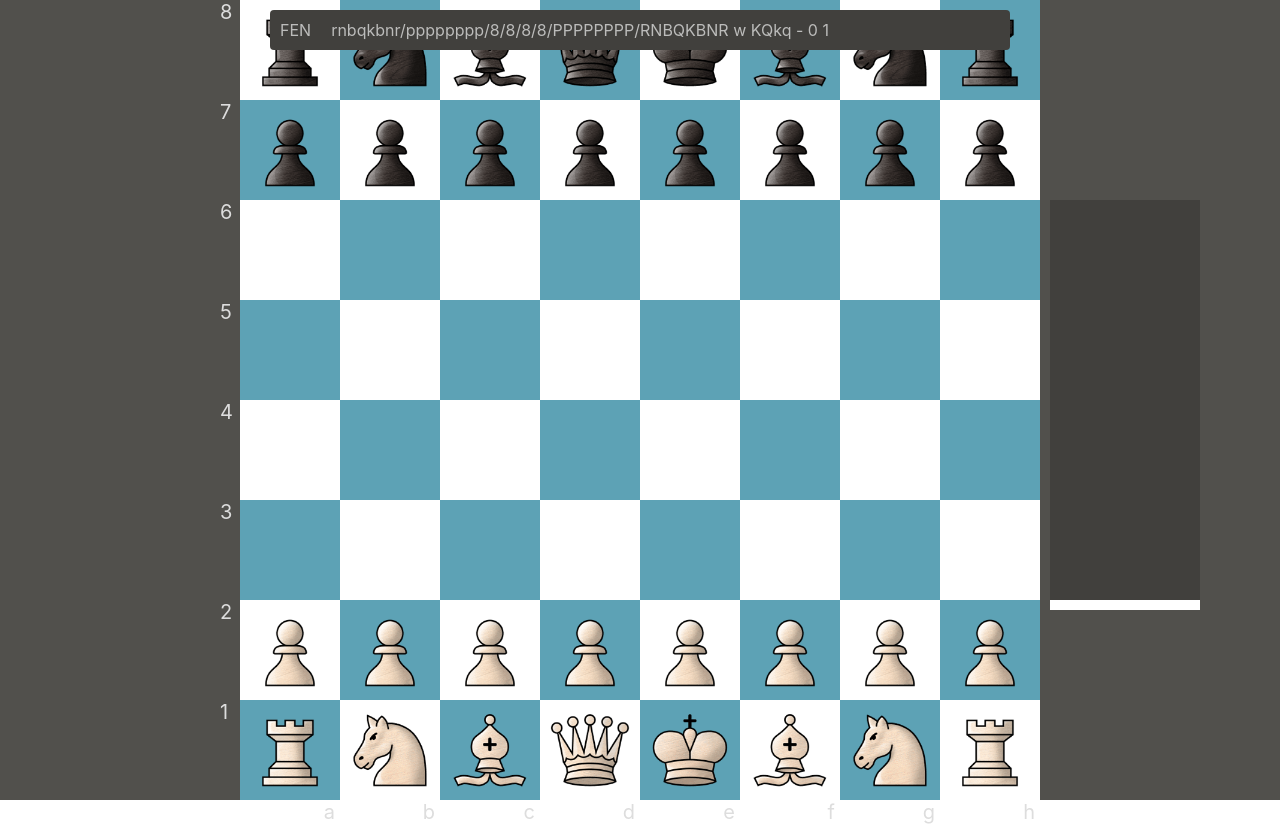
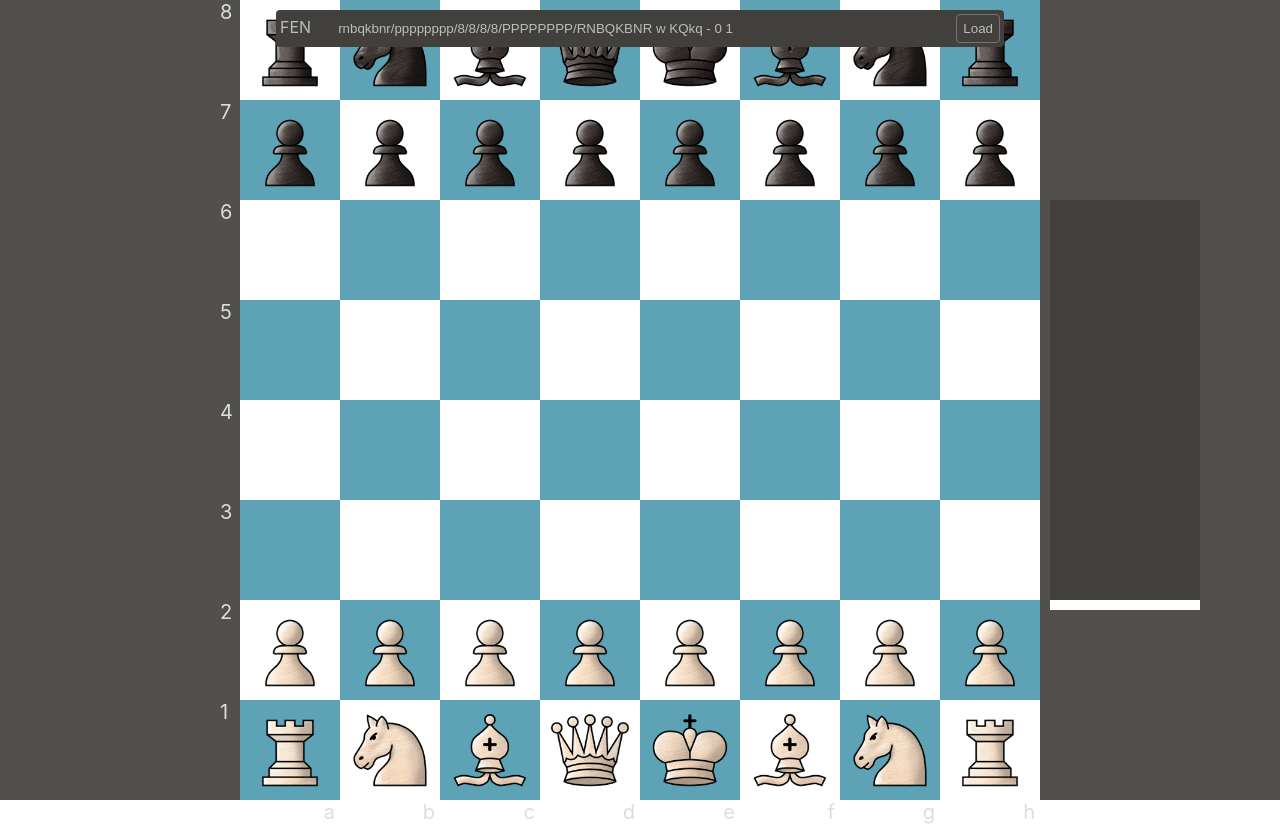
Before and after one commit to HeBuguM/react-chess, a React (Create React App) app: page / in a window 1280 px wide. Built offline with nearby package versions, Linux system fonts and the light colour scheme.

Commit message:
Load FEN

```diff
--- a/src/components/Chessboard/Chessboard.css
+++ b/src/components/Chessboard/Chessboard.css
@@ -97,16 +97,41 @@
     position: absolute;
     width: 720px;
     background-color: #41403d;
-    padding: 10px;
+    padding: 4px;
     border-radius: 4px;
     top: 10px;
     color: #bcbcbb;
+}
+
+#FEN input {
+    padding: 6px;
+    width: 450px;
+    background-color: #41403d;
+    border: 1px solid #41403d;
+    color: #bcbcbb;
+}
+
+#FEN input:focus{
+    outline: none;
 }
 
 #FEN::before {
     content: "FEN";
     color: #bcbcbb;
     margin-right: 20px;
+}
+
+button.loadFEN {
+    cursor: pointer;
+    float: right;
+    padding: 6px;
+    background-color: #41403d;
+    color: #bcbcbb;
+    border: 1px solid #737373;
+    border-radius: 4px;
+}
+button.loadFEN:hover {
+    background-color: #585856;
 }
 
 #turnTeam {
--- a/src/components/Chessboard/Chessboard.tsx
+++ b/src/components/Chessboard/Chessboard.tsx
@@ -194,7 +194,7 @@ export default function Chessboard() {
         modalRef.current?.classList.remove("active");
     }
 
-    function generateFIN() {
+    function generateFEN() {
         let FEN = [];
 
         let ranks = [];
@@ -223,7 +223,6 @@ export default function Chessboard() {
             ranks.push(row.join(""));
         }
 
-        console.log(ranks);
         // Pieces
         FEN.push(ranks.join("/"));
         // Turn
@@ -240,6 +239,43 @@ export default function Chessboard() {
 
         return FEN.join(" ");
     }
+
+    function loadFEN() {
+        let new_FEN = prompt("Enter FEN");
+        let fenBoard = new_FEN?.split(" ")[0];
+        let x = 0;
+        let y = 7;
+        let boardPieces: Piece[] = [];
+        let pieceTypeSymbols:any = {
+            'p': PieceType.PAWN,
+            'r': PieceType.ROOK,
+            'b': PieceType.BISHOP,
+            'n': PieceType.KNIGHT,
+            'q': PieceType.QUEEN,
+            'k': PieceType.KING,
+        }
+        if(new_FEN && fenBoard) {
+            fenBoard.split('').forEach((symbol:any) => {
+                if(symbol === '/') {
+                    x = 0;
+                    y--;
+                } else {
+                    if(!isNaN(symbol)) {
+                        x += parseInt(symbol);
+                    } else {
+                        let type = pieceTypeSymbols[symbol.toLowerCase()];
+                        let team = symbol === symbol.toLowerCase() ? TeamType.BLACK : TeamType.WHITE;
+                        boardPieces.push({position: {x: x, y: y}, type: type, team: team})
+                        x++;
+                    }
+                }
+
+            });
+            setPieces(boardPieces);
+            document.querySelectorAll(`.square.new`).forEach(el => el.classList.remove("new"));
+        }
+    };
+
 
 
     // Render Board
@@ -267,7 +303,10 @@ export default function Chessboard() {
 
     return (
         <>
-        <div id="FEN">{generateFIN()}</div>
+        <div id="FEN">
+            <input type="text" value={generateFEN()}/>
+            <button className="loadFEN" onClick={loadFEN}>Load</button>
+        </div>
         <div
             id="chessboard"
             ref={chessboardRef}
```
